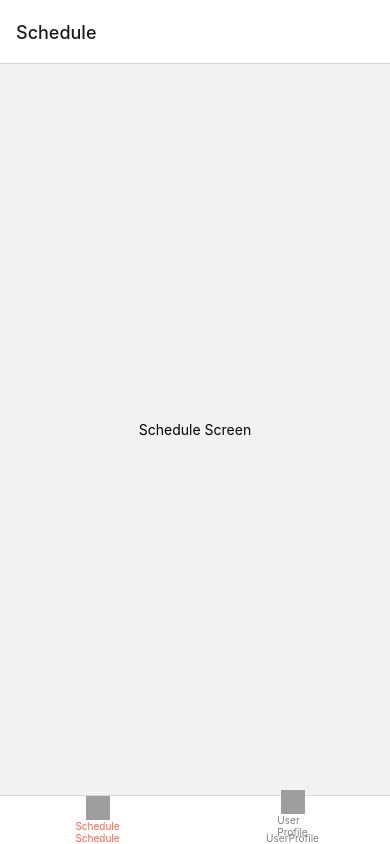
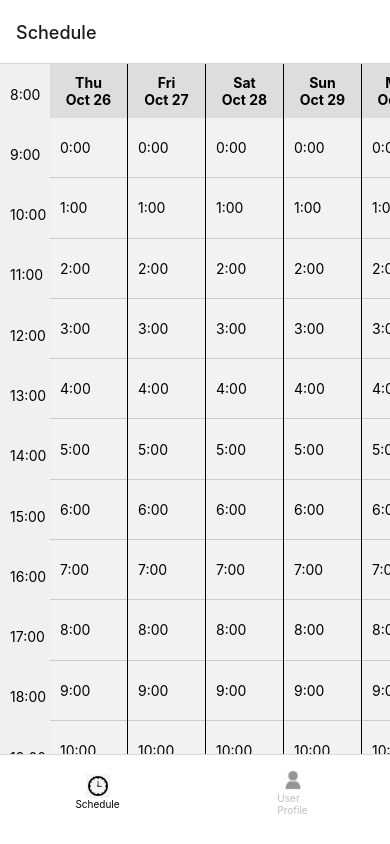
Before and after one commit to anzhub101/Attended, a React Native app: screen /Schedule in a window 390 px wide. Built offline with nearby package versions, Linux system fonts and the light colour scheme; grey boxes are pictures that could not be loaded.

Commit message:
some text string comment for not working

```diff
--- a/babel.config.js
+++ b/babel.config.js
@@ -8,9 +8,8 @@ module.exports = function (api) {
         {
           root: ['./'],
           alias: {
-            '@': './src',
-            // Add other aliases here
-          },
+            "@": "./src", // Alias "@" is set to reference the "src" directory
+          }
         },
       ],
     ],
--- a/src/app/(tabs)/index.tsx
+++ b/src/app/(tabs)/index.tsx
@@ -1,12 +1,12 @@
 import { StyleSheet } from 'react-native';
 
-import EditScreenInfo from '@/src/components/EditScreenInfo';
-import { Text, View } from '@/src/components/Themed';
+import EditScreenInfo from '@/components/EditScreenInfo';
+import { Text, View } from '@/components/Themed';
 
 export default function TabOneScreen() {
   return (
     <View style={styles.container}>
-      <Text style={styles.title}>Tab One</Text>
+      <Text style={styles.title}>Tab1</Text>
       <View style={styles.separator} lightColor="#eee" darkColor="rgba(255,255,255,0.1)" />
       <EditScreenInfo path="app/(tabs)/index.tsx" />
     </View>
--- a/src/navigation/TabNavigator.js
+++ b/src/navigation/TabNavigator.js
@@ -9,27 +9,27 @@ const Tab = createBottomTabNavigator();
 const TabIcon = ({ focused, name }) => {
   let iconSource;
   let labelText;
+  let iconOpacity = focused ? 1 : 0.5; // 100% opacity for focused, 50% for unfocused
+
 
   switch (name) {
     case 'Schedule':
-      iconSource = focused
-        ? require('../assets/images/schedule-icon-active.png')
-        : require('../assets/images/schedule-icon.png');
+        iconSource = require('../../assets/images/schedule-icon.jpeg');
+
       labelText = 'Schedule';
       break;
     case 'UserProfile':
-      iconSource = focused
-        ? require('../assets/images/user-profile-icon-active.png')
-        : require('../assets/images/user-profile-icon.png');
+        iconSource = require('../../assets/images/user-profile-icon.jpeg');
+
       labelText = 'User Profile';
       break;
     // ... other cases for more tabs
   }
 
   return (
-    <View style={{ alignItems: 'center' }}>
-      <Image source={iconSource} style={{ width: 24, height: 24 }} />
-      <Text style={{ color: focused ? 'tomato' : 'gray', fontSize: 10 }}>
+    <View style={{ alignItems: 'center', justifyContent: 'center', flex: 1 }}>
+      <Image source={iconSource} style={{ width: 24, height: 24, opacity: iconOpacity}} resizeMode='contain' />
+      <Text style={{ color: focused ? 'black' : 'gray', fontSize: 10, opacity: iconOpacity }}>
         {labelText}
       </Text>
     </View>
@@ -43,8 +43,13 @@ const TabNavigator = () => {
           tabBarIcon: ({ focused }) => (
             <TabIcon focused={focused} name={route.name} />
           ),
-        tabBarActiveTintColor: 'tomato',
+          tabBarActiveTintColor: 'black',
           tabBarInactiveTintColor: 'gray',
+          tabBarLabel: () => null, // This hides the default label
+          tabBarStyle: {
+            paddingBottom: 15,
+            height: 90 // Adjust the height as needed
+          },
         })}
       >
         <Tab.Screen name="Schedule" component={ScheduleScreen} />
--- a/src/screens/ScheduleScreen.js
+++ b/src/screens/ScheduleScreen.js
@@ -1,13 +1,146 @@
-// ScheduleScreen.js
-import React from 'react';
-import { View, Text } from 'react-native';
+import React, { useState } from 'react';
+import { View, Text, FlatList, StyleSheet, Dimensions } from 'react-native';
+import { format, subMonths, addMonths, addDays, subDays } from 'date-fns';
 
-const ScheduleScreen = () => {
+// Get the screen width and height
+const screenWidth = Dimensions.get('window').width;
+const screenHeight = Dimensions.get('window').height;
+// Adjust the height if necessary to account for other UI elements
+const adjustedHeight = screenHeight;
+const dayColumnWidth = screenWidth / 5; // Divide by the number of days to fit on screen
+const timeSlotHeight = adjustedHeight / 14; // Divide by the number of time slots to display at once
+
+// This function generates a set of dates for the initial load
+const getInitialDates = (startDate, numberOfDays) => {
+  let dates = [];
+  for (let i = 0; i < numberOfDays; i++) {
+    dates.push(addDays(startDate, i));
+  }
+  return dates;
+};
+
+// Define initial start date
+const startDate = subMonths(new Date(), 6); // 6 months before today
+
+const initialDates = getInitialDates(startDate, 35); // Starting with 35 days
+
+const TimeSlot = ({ hour }) => {
   return (
-    <View style={{ flex: 1, justifyContent: 'center', alignItems: 'center' }}>
-      <Text>Schedule Screen</Text>
+    <View style={[styles.timeSlot, { height: timeSlotHeight }]}>
+      <Text>{hour}:00</Text>
     </View>
   );
 };
 
+const TimeHeaders = ({ hours }) => {
+  return (
+    <View style={styles.timeHeaderContainer}>
+      {hours.map((hour, index) => (
+        <View key={index} style={styles.timeHeader}>
+          <Text>{hour}:00</Text>
+        </View>
+      ))}
+    </View>
+  );
+};
+
+const DayColumn = ({ date, hours }) => {
+  const formattedDay = format(date, 'E'); // e.g., "Sun"
+  const formattedDate = format(date, 'MMM d'); // e.g., "Feb 19"
+  return (
+    <View style={[styles.dayColumnWrapper, { width: dayColumnWidth }]}>
+      <Text style={styles.dayColumnHeader}>{`${formattedDay}\n${formattedDate}`}</Text>
+      <View style={styles.dayColumnContainer}>
+        {hours.map((hour, index) => (
+          <TimeSlot key={index} hour={hour} />
+        ))}
+      </View>
+    </View>
+  );
+};
+
+const ScheduleScreen = () => {
+  const [dates, setDates] = useState(initialDates);
+  const hours = Array.from({ length: 24 }, (_, index) => index); // 0AM to 23PM, adjust as needed
+
+  const loadMoreDates = (direction) => {
+    if (direction === 'past') {
+      let newStartDate = subDays(dates[0], 7);
+      let newDates = getInitialDates(newStartDate, 7).concat(dates);
+      setDates(newDates);
+    } else if (direction === 'future') {
+      let newEndDate = addDays(dates[dates.length - 1], 7);
+      let newDates = dates.concat(getInitialDates(newEndDate, 7));
+      setDates(newDates);
+    }
+  };
+
+  const onScroll = (event) => {
+    const currentOffset = event.nativeEvent.contentOffset.x;
+    const closeToStart = currentOffset < 50; // Adjust threshold as needed
+
+    if (closeToStart) {
+      loadMoreDates('past');
+    }
+  };
+
+  return (
+    <View style={{ flex: 1, flexDirection: 'row' }}>
+      <TimeHeaders hours={hours.slice(8, 22)} /> {/* Static header for visible hours 8AM to 9PM */}
+      <FlatList
+        horizontal
+        data={dates}
+        renderItem={({ item }) => <DayColumn date={item} hours={hours} />}
+        keyExtractor={(item, index) => index.toString()}
+        onEndReached={() => loadMoreDates('future')}
+        onEndReachedThreshold={0.5} // Load more when halfway reached to the end
+        onScroll={onScroll}
+      />
+    </View>
+  );
+
+};
+
+
+const styles = StyleSheet.create({
+  timeHeaderContainer: {
+    width: 50, // Width of the time headers, adjust as necessary
+    backgroundColor: '#f0f0f0',
+  },
+
+  timeHeader: {
+    height: timeSlotHeight,
+    justifyContent: 'center',
+    paddingLeft: 10,
+  },
+
+  scheduleContainer: {
+    flexDirection: 'row',
+  },
+
+  dayColumnWrapper: {
+    flexDirection: 'column',
+    borderRightWidth: 1,
+    borderRightColor: 'black', // This adds the separation line between days
+  },
+
+  dayColumnContainer: {
+    flex: 1,}, // Takes up the remaining space
+
+  dayColumnHeader: {
+    fontWeight: 'bold',
+    padding: 10,
+    backgroundColor: '#ddd',
+    textAlign: 'center',
+  },
+
+  timeSlot: {
+    height: timeSlotHeight, // Adjust the height so the desired number of slots fit on the screen
+    justifyContent: 'center',
+    paddingLeft: 10,
+    borderBottomWidth: 1,
+    borderBottomColor: '#ccc',
+  },
+});
+
 export default ScheduleScreen;
```
Also changed, not shown: package.json (+6 -4 lines), 1 other file (tests, documents, lock files or other folders). Lines whose indentation alone changed are shown as unchanged.
